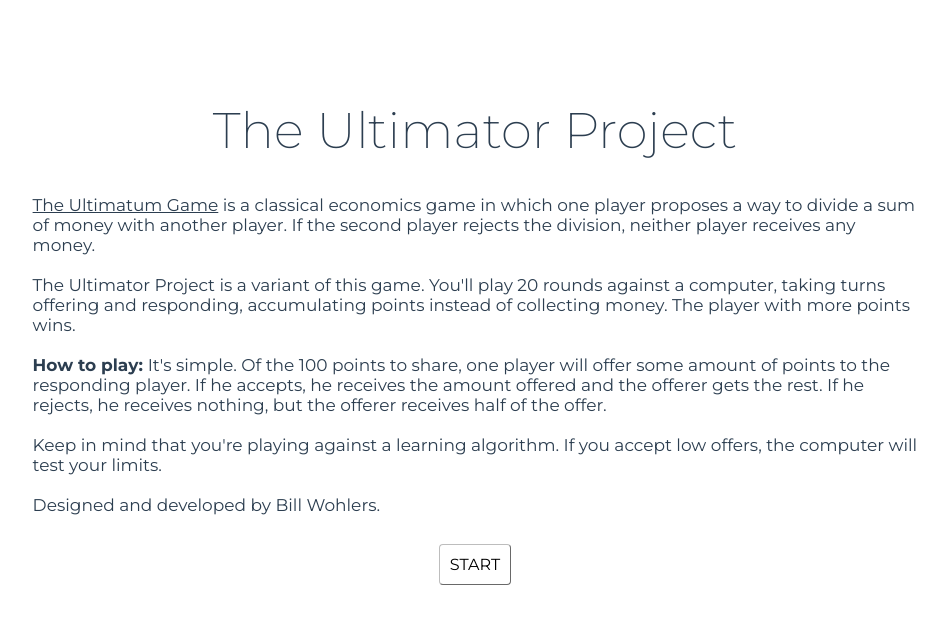
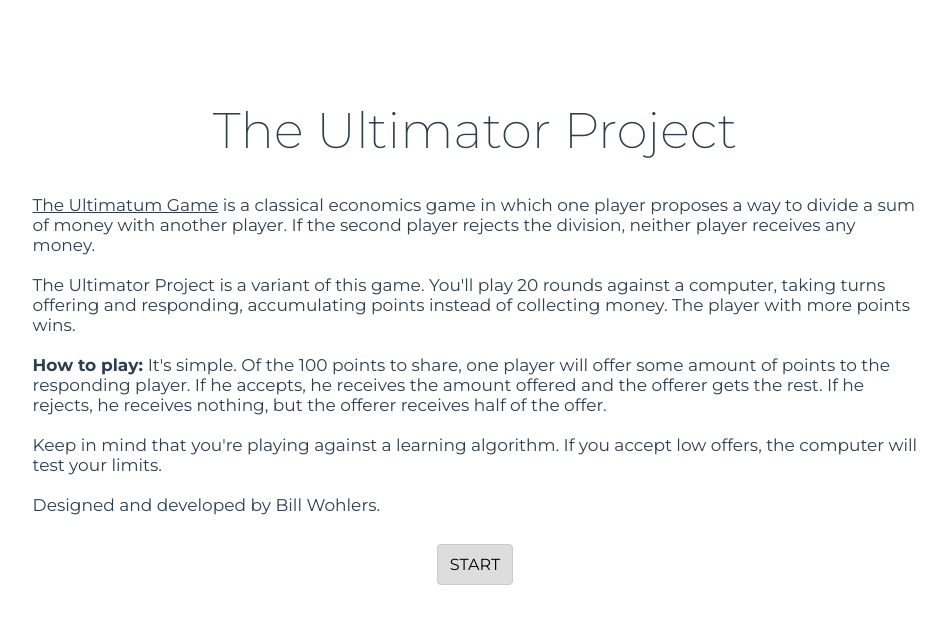
Before and after one commit to wwohlers/ultimator, a Vue app: page / in a window 1280 px wide. Shown: the top 624 px of the page, without its empty margins (165-1112 px from the left). Built offline with nearby package versions, Linux system fonts and the light colour scheme.

Commit message:
General updates

```diff
--- a/src/App.vue
+++ b/src/App.vue
@@ -98,16 +98,12 @@ export default {
 
     //calculateOffer: Calculates offer based on previous rounds.
     calculateOffer: function(rounds) {
-      return rounds.length; //Placeholder
+      offer(rounds);
     },
 
     //calculateDecision: calculates decision based on previous rounds and the user's offer.
     calculateDecision: function(rounds, offer) {
-      if (rounds) {
-        return offer > 40 ? true : false; //Randomly returns true or false.
-      } else {
-        return offer > 30 ? true : false;
-      }
+      decision(rounds, offer);
     },
 
     //next: goes to the next round, or ends the game if there are 20 rounds.
@@ -127,6 +123,15 @@ export default {
       this.onFinish = true;
     }
   }
+}
+
+//decision: calulates a decision, accept or reject (true or false), based on past rounds and the user's offer
+function decision(rounds, offer) {
+  console.log('Make decision:' + rounds + offer);
+}
+
+function offer(rounds) {
+  console.log('Make offer' + rounds);
 }
 </script>
 
@@ -184,11 +189,10 @@ export default {
 }
 
 #app button {
-  background-color: white;
+  background-color: #dddddd;
+  border: 1px solid #cacaca;
   border-radius: 4px;
-  border-color: #bdbdbd;
-  border-width: 1px;
-  padding: 10px;
+  padding: 10px 12px 10px 12px;
   font-size: 16px;
   font-family: 'Montserrat', sans-serif;
   cursor: pointer;
@@ -196,21 +200,24 @@ export default {
 }
 
 #app input {
-  font-size: 28px;
+  font-size: 24px;
+  border-style: solid;
+  color: #444444;
   width: 100px;
   text-align: center;
   font-family: 'Montserrat', sans-serif;
   padding: 10px;
-  border-color: #2c3e50;
+  border-color: #cccccc;
   border-radius: 2px;
   border-width: 1px;
+  margin: 6px 0 8px 0;
 }
 
-#app button.green { border-color: #0f3d13; color: #0f3d13; }
-#app button.red { border-color: #540000; color: #540000; }
+#app button.green { color: #0f3d13; }
+#app button.red { color: #540000; }
 
 #app button:hover {
-  background-color: #e8e8e8;
+  background-color: #cacaca;
   transition: .5s;
 }
 
```
Also changed, not shown: 1 other file (tests, documents, lock files or other folders).
